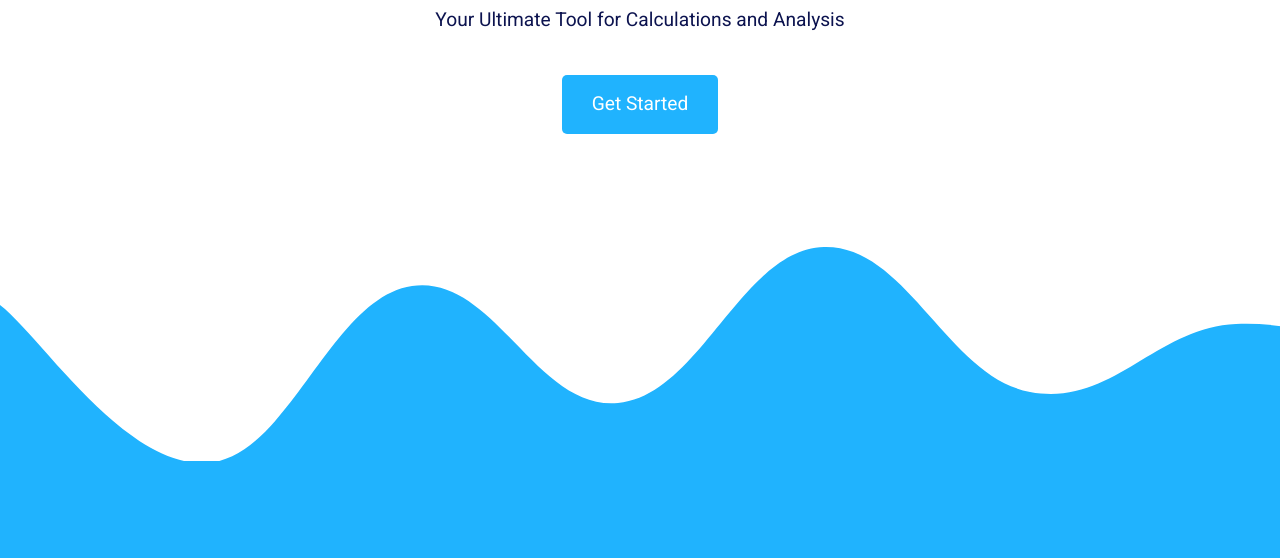
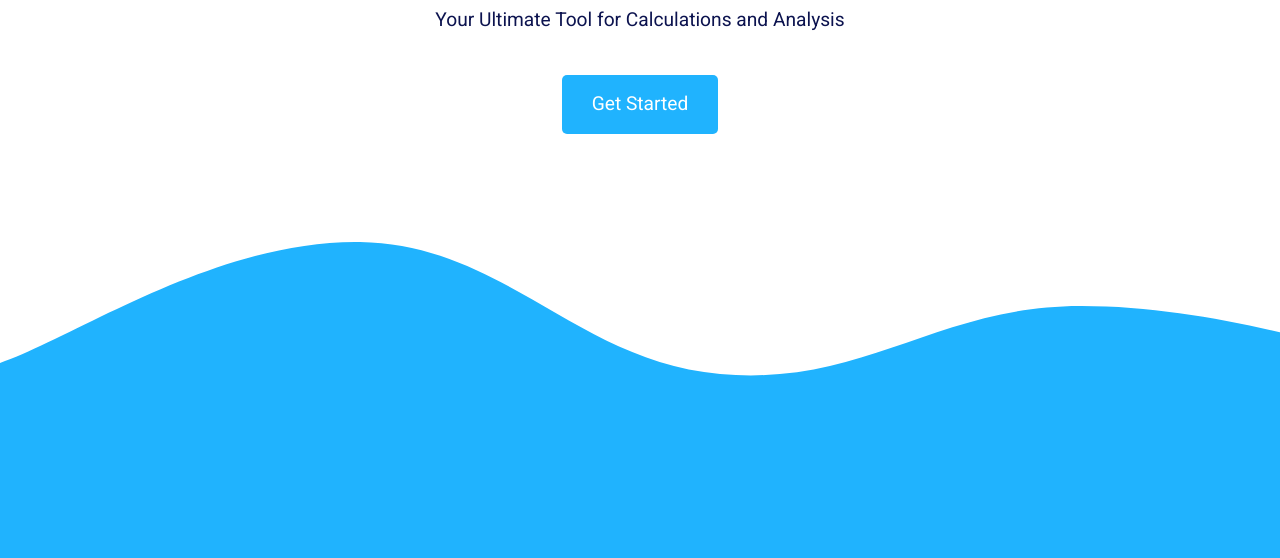
Before and after one commit to aanthonytomas/Probability-and-Physics-Tool, a website: page index.html in a window 1280 px wide. Shown: the part 342-900 px from the top of the page. Drawn offline with nearby package versions, Linux system fonts and the light colour scheme; files that its build step writes are made by us from their sources.

Commit message:
chore: Remove unused jQuery library and optimize SVG mask

```diff
--- a/index.html
+++ b/index.html
@@ -6,7 +6,6 @@
     <title>Probability and Physics Tool</title>
     <link rel="stylesheet" href="./css/styles.css">
     <link href="https://cdn.jsdelivr.net/npm/tailwindcss@2.2.19/dist/tailwind.min.css" rel="stylesheet">
-    <script src="https://ajax.googleapis.com/ajax/libs/jquery/3.5.1/jquery.min.js"></script>
 
 
 </head>
@@ -34,21 +33,22 @@
         </div>
 
         <svg xmlns="http://www.w3.org/2000/svg" version="1.1" xmlns:xlink="http://www.w3.org/1999/xlink" xmlns:svgjs="http://svgjs.dev/svgjs" width="1440" height="237" preserveAspectRatio="none" viewBox="0 0 1440 237">
-            <g mask="url(&quot;#SvgjsMask1629&quot;)" fill="none">
-                <path d="M 0,71 C 41.2,102.6 123.6,232.8 206,229 C 288.4,225.2 329.6,64 412,52 C 494.4,40 535.6,176.8 618,169 C 700.4,161.2 741.6,15.2 824,13 C 906.4,10.8 947.6,142.6 1030,158 C 1112.4,173.4 1154,93.8 1236,90 C 1318,86.2 1399.2,129.2 1440,139L1440 237L0 237z" fill="rgba(32, 179, 254, 1)"></path>
+            <g mask="url(&quot;#SvgjsMask1009&quot;)" fill="none">
+                <path d="M 0,129 C 72,104.8 216,5.8 360,8 C 504,10.2 576,127.2 720,140 C 864,152.8 936,72.4 1080,72 C 1224,71.6 1368,124.8 1440,138L1440 237L0 237z" fill="rgba(32, 179, 254, 1)"></path>
             </g>
             <defs>
-                <mask id="SvgjsMask1629">
+                <mask id="SvgjsMask1009">
                     <rect width="1440" height="237" fill="#ffffff"></rect>
                 </mask>
             </defs>
         </svg>
 
     <section id="features" class="features">
-        <div class="container-grid">
-            <p class="features-caption">
+        <p class="features-caption">
             <h2>Why Choose Our Tool?</h2>
             </p>
+        <div class="container-grid">
+
 
             <div class="flex justify-center space-x-4 p-8">
                 <div class="relative flex w-80 flex-col rounded-xl bg-white bg-clip-border text-gray-700 shadow-md">
@@ -116,11 +116,8 @@
         </div>
     </section>
 
-
-    <script src="script.js">
-
-
-    </script>
+    <script src="https://ajax.googleapis.com/ajax/libs/jquery/3.5.1/jquery.min.js"></script>
+    <script src="script.js"></script>
 
 </body>
 </html>
```
